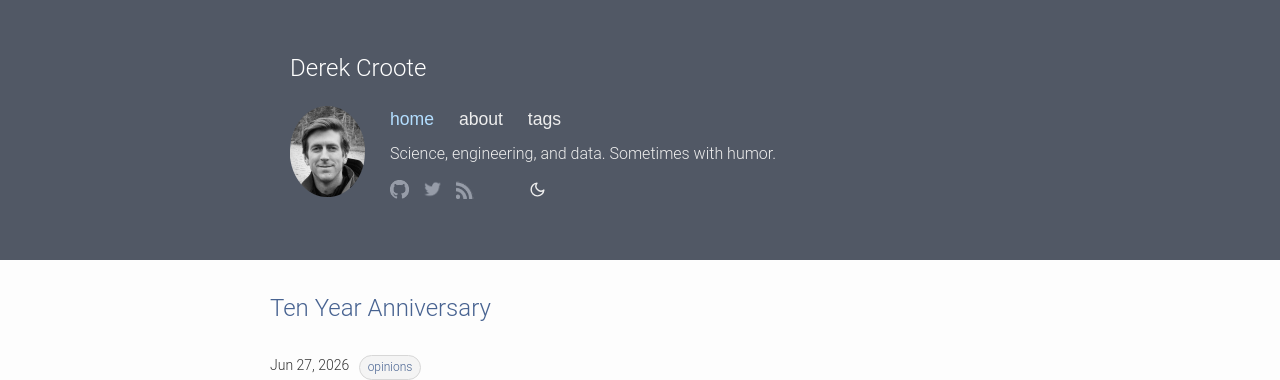
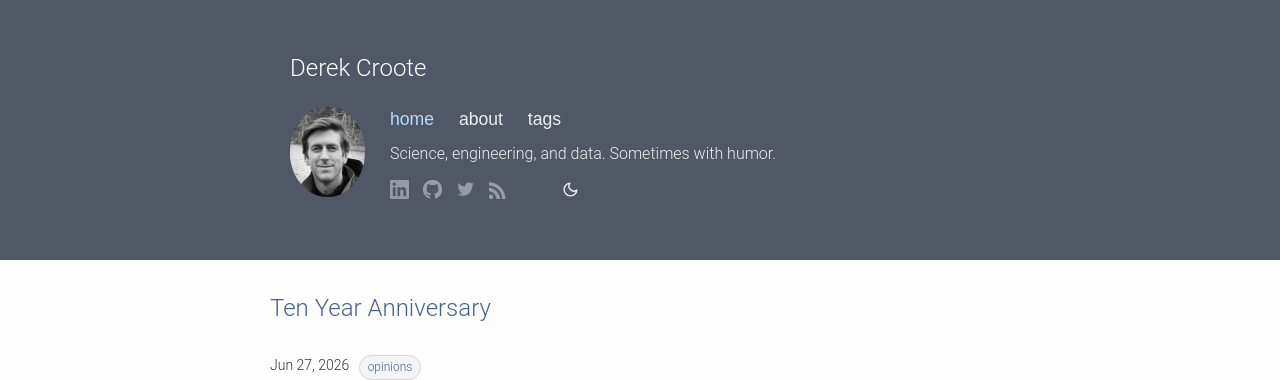
Before and after one commit to dcroote/dcroote.github.io, a Jekyll site: the page built from index.html, in a window 1280 px wide. Shown: the top 380 px of the page. Built offline with Jekyll 4.4.1, drawn with Linux system fonts in a browser that asks for light colours; some web fonts are replaced.

Commit message:
fix: add LinkedIn icon to header social links (#20)
Co-authored-by: Cursor Agent <cursoragent@cursor.com>

```diff
--- a/_includes/header.html
+++ b/_includes/header.html
@@ -22,6 +22,11 @@
       </ul>
       <div class="description">{{ site.motto }}</div>
       <ul class="social-links">
+        <li>
+          <a href="https://www.linkedin.com/in/dcroote" title="LinkedIn" target="_blank" rel="noopener noreferrer">
+            <img width="19" height="19" src="/images/linkedin.svg" alt="LinkedIn icon" />
+          </a>
+        </li>
         <li>
           <a href="https://github.com/{{ site.github_username }}" title="Github">
             <img width="19" height="19" src="/images/github.png" alt="GitHub icon" />
```
Also changed, not shown: images/linkedin.svg (added).
